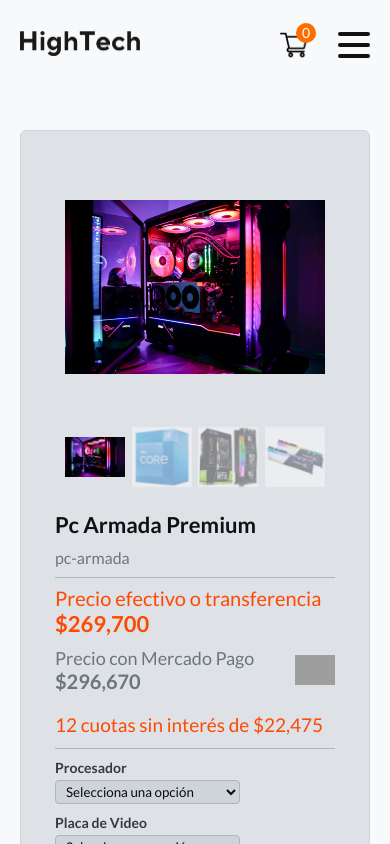
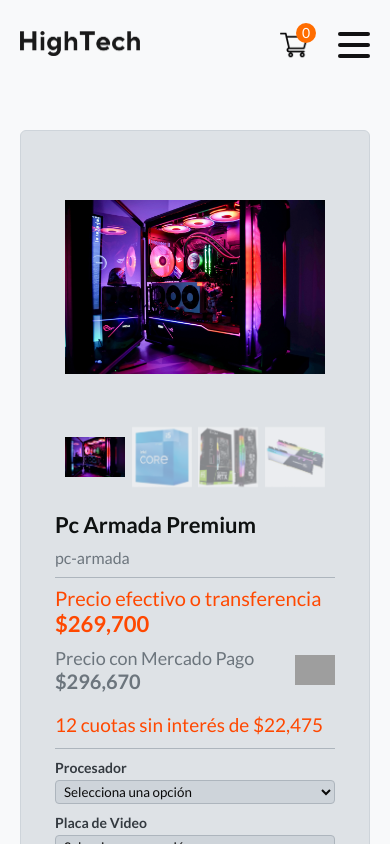
Before and after one commit to LeoPaez/high-tech-v2, a React (Vite) app: page /pc-armada/Premium in a window 390 px wide. Shown: the top 844 px of the page. Built offline with nearby package versions, Linux system fonts and the light colour scheme; grey boxes are pictures that could not be loaded.

Commit message:
Select de pagina de build ocupa el 100% en mobile

```diff
--- a/src/pages/BuildPage.jsx
+++ b/src/pages/BuildPage.jsx
@@ -61,7 +61,7 @@
   font-weight: 700;
 `
 const BuildComponentSelect = styled.select`
-  padding: 2px 0px 2px 6px;
+  padding: 2px 0 2px 4px;
   background-color: #ced4da;
   border-radius: 4px;
   align-self: flex-start;
@@ -71,6 +71,9 @@
   :focus {
     border: 1px solid #ff4800;
     outline: none;
+  }
+  @media (max-width: 600px){
+    width: 100%;
   }
 `
 const BuildComponentOption = styled.option`
```
